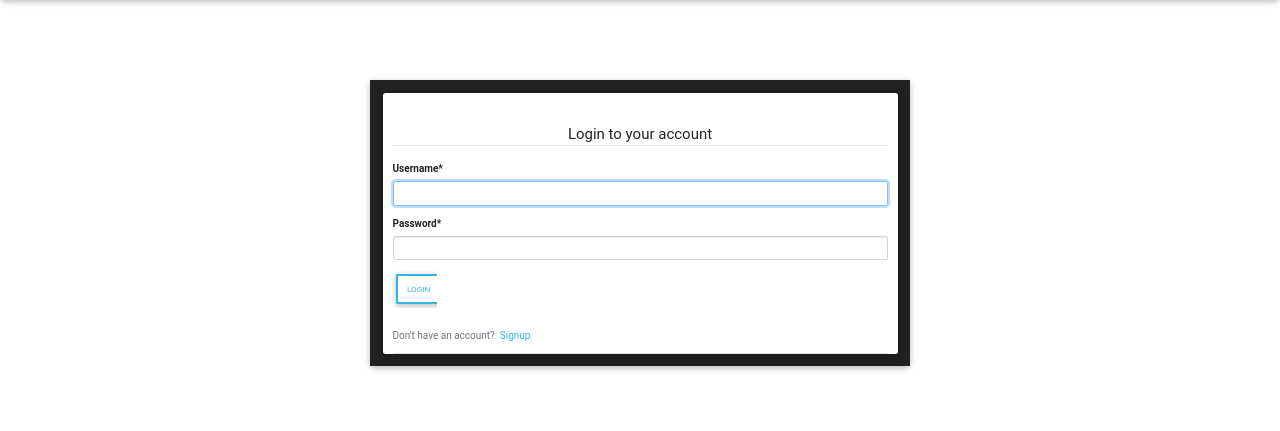
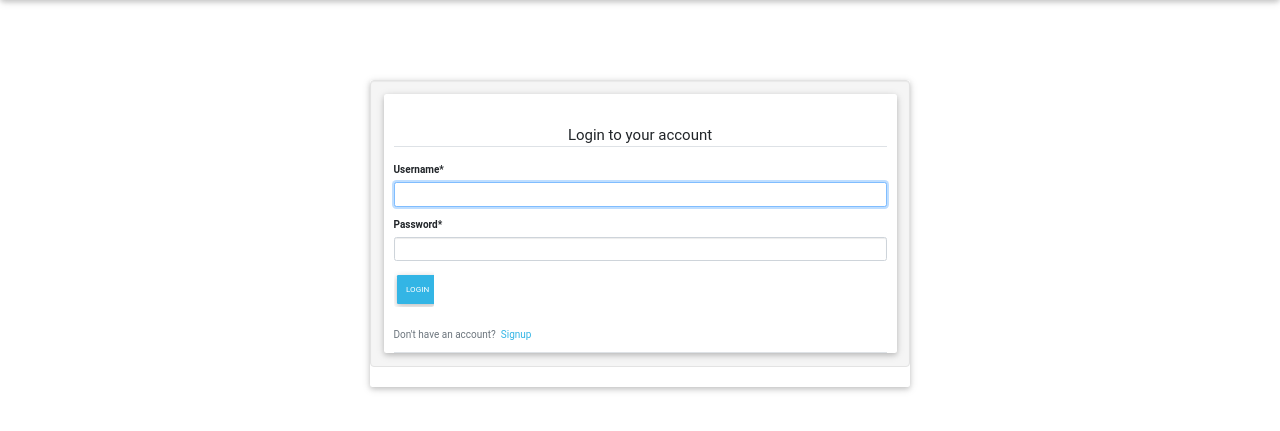
Before and after one commit to Valentino-Junior/extravangaza-awards, a Django app: page /login/ in a window 1280 px wide. Shown: the part 65-496 px from the top of the page. Run offline with Django 4.2, Linux system fonts and the light colour scheme; some libraries are stand-ins or nearby versions.

Commit message:
Altered button color

```diff
--- a/awards/templates/users/login.html
+++ b/awards/templates/users/login.html
@@ -8,7 +8,7 @@
       <div class="col-md-3"></div>
       <div class="col-md-6 pt-5">
         <div class="card">
-          <div class="card-body bg-dark">
+          <div class="card-body well">
             <div class="card  pl-3 pr-3 text-black">
               <form  method="post">
                 {% csrf_token %}
@@ -17,7 +17,7 @@
                   {{form|crispy}}
                 </div>
                 <div class="form-group">
-                  <input type="submit" class="btn btn-outline-info w-100 pl-2 pr-2"  value="Login">
+                  <input type="submit" class="btn btn-info w-100 pl-2 pr-2"  value="Login">
                 </div>
               </form>
               <div class="border-bottom pt-3">
```
